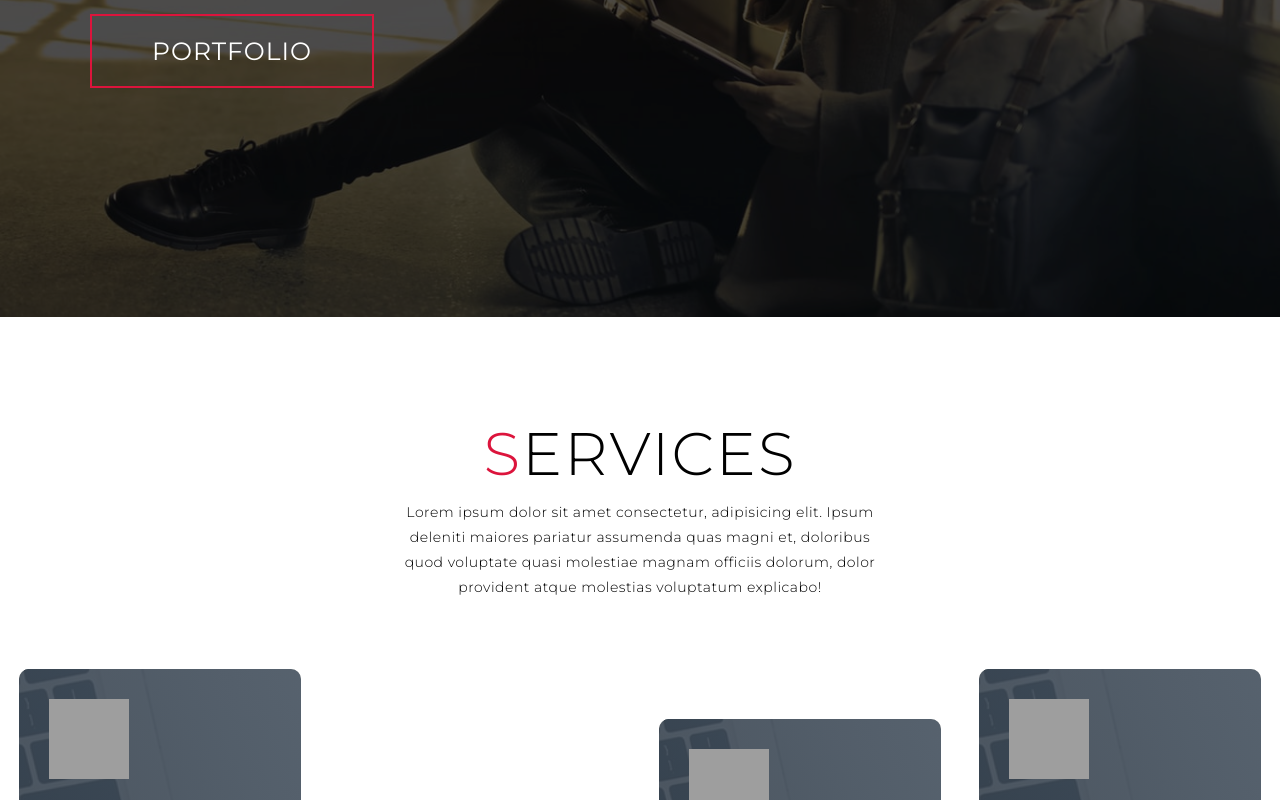
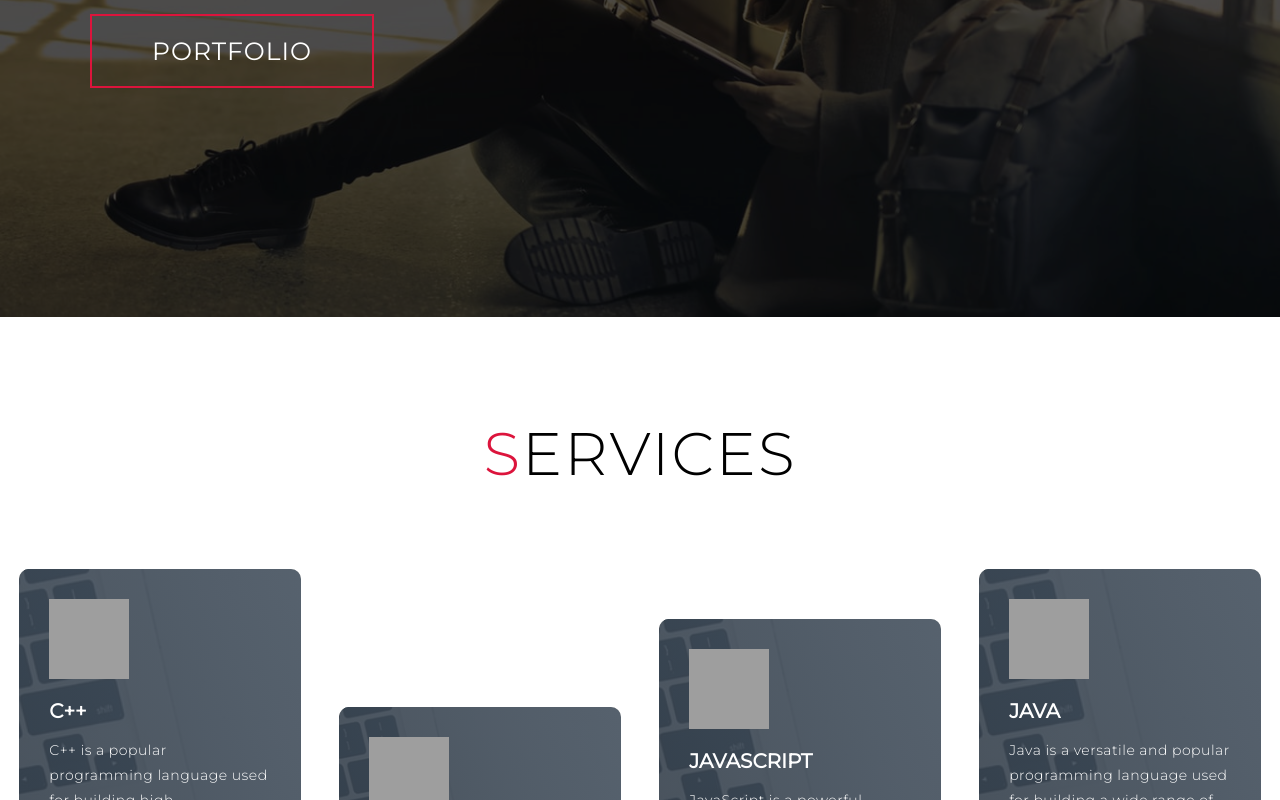
Before and after one commit to muzahidulsaki/muzahidulsaki.github.io, a plain HTML site: page index.html in a window 1280 px wide. Shown: the part 483-1283 px from the top of the page. Drawn offline with Linux system fonts and the light colour scheme; grey boxes are pictures that could not be loaded.

Commit message:
Update index.html

```diff
--- a/index.html
+++ b/index.html
@@ -55,9 +55,7 @@
     <div class="services container">
       <div class="service-top">
         <h1 class="section-title"><span>S</span>ervices</h1>
-        <p>Lorem ipsum dolor sit amet consectetur, adipisicing elit. Ipsum deleniti maiores pariatur assumenda quas
-          magni et, doloribus quod voluptate quasi molestiae magnam officiis dolorum, dolor provident atque molestias
-          voluptatum explicabo!</p>
+
       </div>
       <div class="service-bottom">
         <div class="service-item">
```
